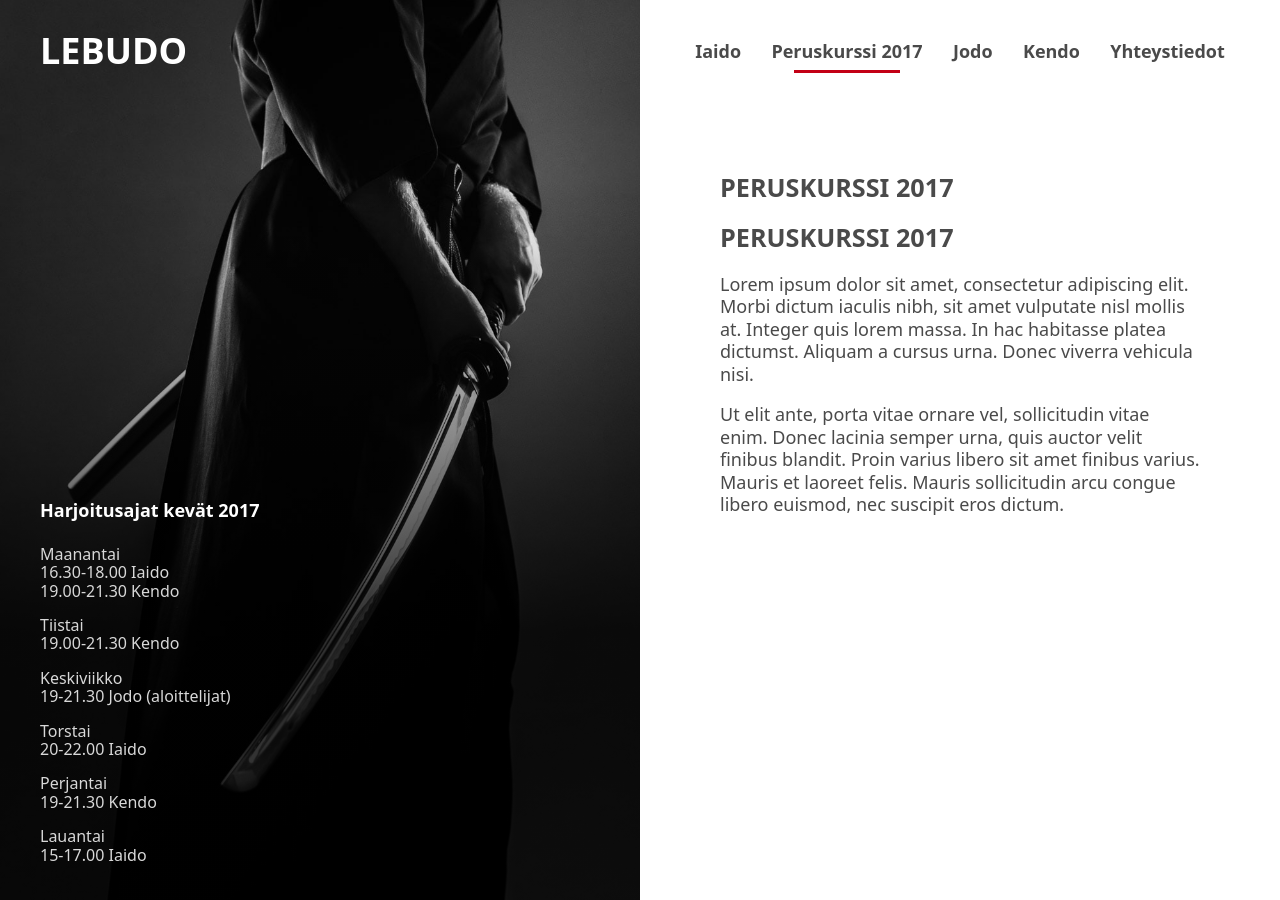
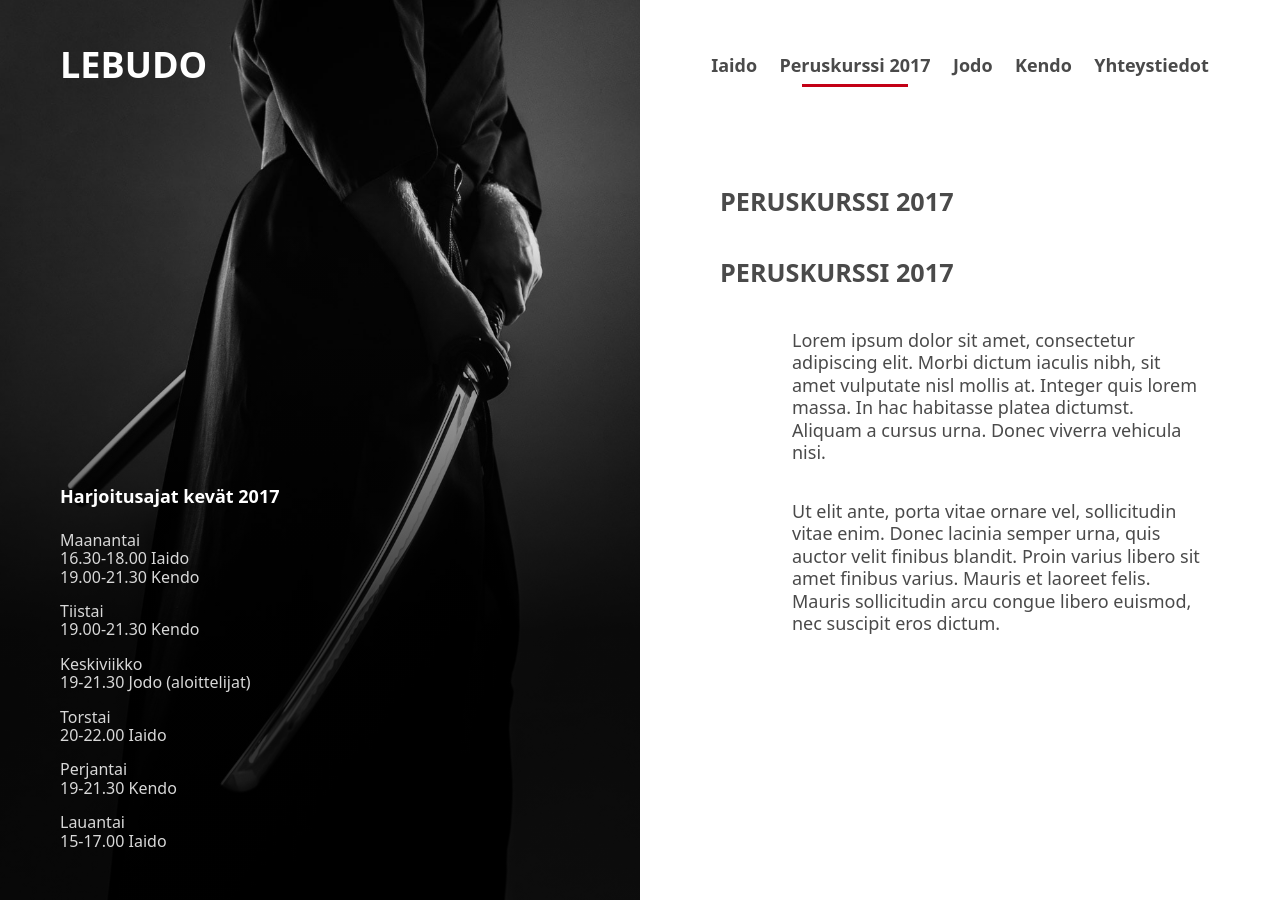
Before and after one commit to lime/lebudo, a Jekyll site: the page built from index.md, in a window 1280 px wide. Built offline with Jekyll 4.4.1, drawn with Linux system fonts in a browser that asks for light colours; our own code applies the rules of GitHub Pages for plain Markdown files.

Commit message:
More spacing all around

```diff
--- a/assets/main.scss
+++ b/assets/main.scss
@@ -19,8 +19,8 @@ $base-font-family: system-ui,
   "Helvetica Neue",
   sans-serif;
 
-$full-page-padding-vertical: 36px;
-$full-page-padding-horizontal: 40px;
+$full-page-padding-vertical: 50px;
+$full-page-padding-horizontal: 60px;
 
 $top-bar-line-height: 30px;
 
@@ -170,12 +170,19 @@ body {
   color: $dark-grey;
 
   h2 {
+    margin: 42px 0;
     font-weight: bold;
     font-size: 1.4rem;
     text-transform: uppercase;
   }
 
   p {
+    margin: {
+      top: 36px;
+      bottom: 36px;
+      left: 15%;
+      right: 0;
+    };
     font-size: 18px;
     line-height: 1.25em;
   }
```
